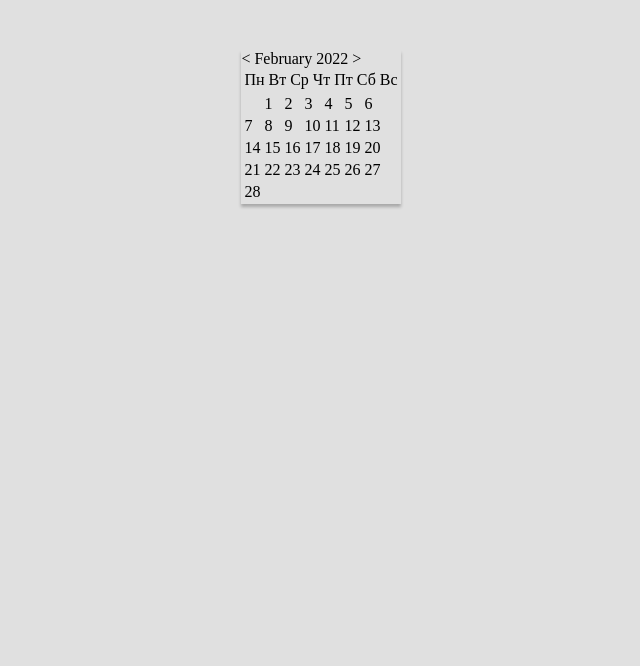
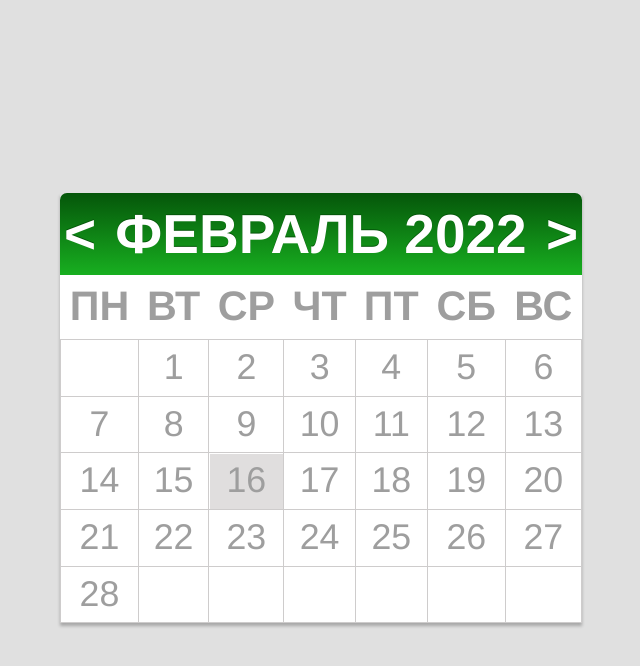
Before and after one commit to ps-sysoev/calendar, a plain HTML site: page index.html in a window 1280 px wide. Shown: the whole page, without its empty margins (319-959 px from the left). Drawn offline with Linux system fonts and the light colour scheme.

Commit message:
Стилизация

```diff
--- a/css/style.css
+++ b/css/style.css
@@ -1,10 +1,118 @@
 body {
     background: #e0e0e0;
+}
+
+.parent {
+    display: flex;
+    align-items: center;
+    justify-content: center;
+    height: 100vh;
 }
 
 .calendar {
     -moz-box-shadow: 0 3px 3px rgba(0, 0, 0, 0.25);
     -webkit-box-shadow: 0 3px 3px rgba(0, 0, 0, 0.25);
     margin: 50px auto;
+    font: 55px/1.5 "Helvetica Neue", Helvatica, Arial, san-serif;
     display: table;
 }
+
+.calendar .calendarHead {
+    cursor: default;
+    background: #18af20;
+    background: -moz-linear-gradient(top, #05560a, #18af20);
+    background: -webkit-gradient(linear, left top, left bottom, from(#05560a), to(#18af20));
+    height: auto;
+    position: relative;
+    color: #fff;
+    -webkit-border-top-left-radius: 7px;
+    -webkit-border-top-right-radius: 7px;
+    -moz-border-radius-topleft: 7px;
+    -moz-border-radius-topright: 7px;
+    border-top-left-radius: 7px;
+    border-top-right-radius: 7px;
+    font-weight: bold;
+    text-shadow: 0 -1px 0 #05560a;
+    text-transform: uppercase;
+}
+
+.calendar .calendarHead span {
+    display: inline-block;
+}
+
+.calendar .calendarHead .leftButton {
+    width: 40px;
+    text-align: center;
+    -webkit-border-top-left-radius: 5px;
+    -moz-border-radius-topleft: 5px;
+    border-top-left-radius: 5px;
+}
+
+.calendar .calendarHead .rightButton {
+    width: 40px;
+    text-align: center;
+    -webkit-border-top-right-radius: 5px;
+    -moz-border-radius-topright: 5px;
+    border-top-right-radius: 5px;
+}
+
+.calendar .calendarHead .leftButton:hover {
+    background: -moz-linear-gradient(top, #18af20, #05560a);
+    background: -webkit-gradient(linear, left top, left bottom, from(#18af20), to(#05560a));
+}
+
+.calendar .calendarHead .rightButton:hover {
+    background: -moz-linear-gradient(top, #18af20, #05560a);
+    background: -webkit-gradient(linear, left top, left bottom, from(#18af20), to(#05560a));
+}
+
+.calendar .calendarHead .monthYear {
+    width: auto;
+    text-align: center;
+}
+
+.calendar .calendarGridDays {
+    background: #fff;
+    width: 100%;
+    border-collapse: collapse;
+}
+
+.calendar td {
+    color: #2b2b2b;
+    width: auto;
+    height: auto;
+    text-align: center;
+    border: 1px solid #cecccc;
+    cursor: default;
+}
+
+.calendar .calendarGridDays th {
+    height: auto;
+    text-transform: uppercase;
+    font-size: 75%;
+    color: #9e9e9e;
+}
+
+.calendar .calendarGridDays td {
+    height: auto;
+    text-transform: uppercase;
+    font-size: 65%;
+    color: #9e9e9e;
+}
+
+.calendar .calendarGridDays td.today {
+    background: #e0dede;
+    box-shadow: 1px 1px 0 #fff inset;
+    -moz-box-shadow: 1px 1px 0 #fff inset;
+    -webkit-box-shadow: 1px 1px 0 #fff inset;
+}
+
+.calendar .calendarGridDays td:hover {
+    color: #fff;
+    text-shadow: #05560a 0 -1px;
+    background: #18af20;
+    background: -moz-linear-gradient(top, #05560a, #18af20);
+    background: -webkit-gradient(linear, left top, left bottom, from(#05560a), to(#18af20));
+    -moz-box-shadow: 0 0 0;
+    -webkit-box-shadow: 0 0 0;
+}
--- a/index.html
+++ b/index.html
@@ -1,35 +1,34 @@
 <!DOCTYPE html>
-<html lang="en">
+<html lang="ru">
 <head>
     <meta charset="UTF-8">
     <meta name="viewport" content="width=device-width, initial-scale=1, shrink-to-fit=no">
     <link rel="stylesheet" href="css/style.css">
 
-    <title>Calendar</title>
+    <title>Календарь</title>
 </head>
 <body>
+<div class="parent">
     <div class="calendar">
         <div class="calendarHead">
             <span class="leftButton" id="prev"> < </span>
-        <span class="leftSpace"></span>
-        <span class="monthYear" id="label"> February 2022 </span>
-        <span class="rightSpace"></span>
+            <span class="monthYear" id="label"> Февраль 2022 </span>
             <span class="rightButton" id="next"> > </span>
         </div>
-
-    <table class="calendarDays">
-        <td>Пн</td>
-        <td>Вт</td>
-        <td>Ср</td>
-        <td>Чт</td>
-        <td>Пт</td>
-        <td>Сб</td>
-        <td>Вс</td>
-    </table>
 
         <div class="calendarGrid">
             <table class="calendarGridDays">
                 <tbody>
+                <tr>
+                    <th>Пн</th>
+                    <th>Вт</th>
+                    <th>Ср</th>
+                    <th>Чт</th>
+                    <th>Пт</th>
+                    <th>Сб</th>
+                    <th>Вс</th>
+                </tr>
+
                 <tr>
                     <td></td>
                     <td>1</td>
@@ -51,7 +50,7 @@
                 <tr>
                     <td>14</td>
                     <td>15</td>
-                <td>16</td>
+                    <td class="today">16</td>
                     <td>17</td>
                     <td>18</td>
                     <td>19</td>
@@ -79,7 +78,7 @@
             </table>
         </div>
     </div>
-
+</div>
 
 <script src="js/app.js"></script>
 </body>
```
Lines whose indentation alone changed are shown as unchanged.
